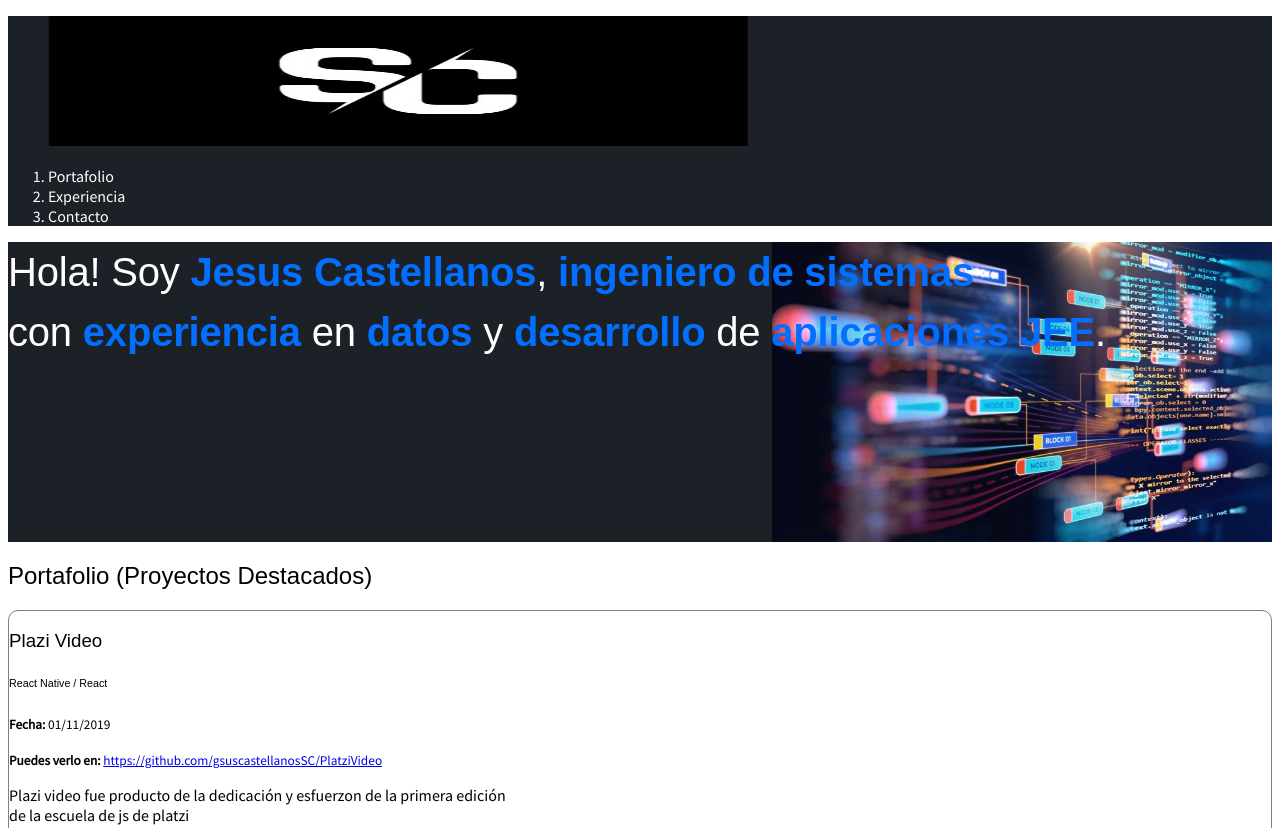
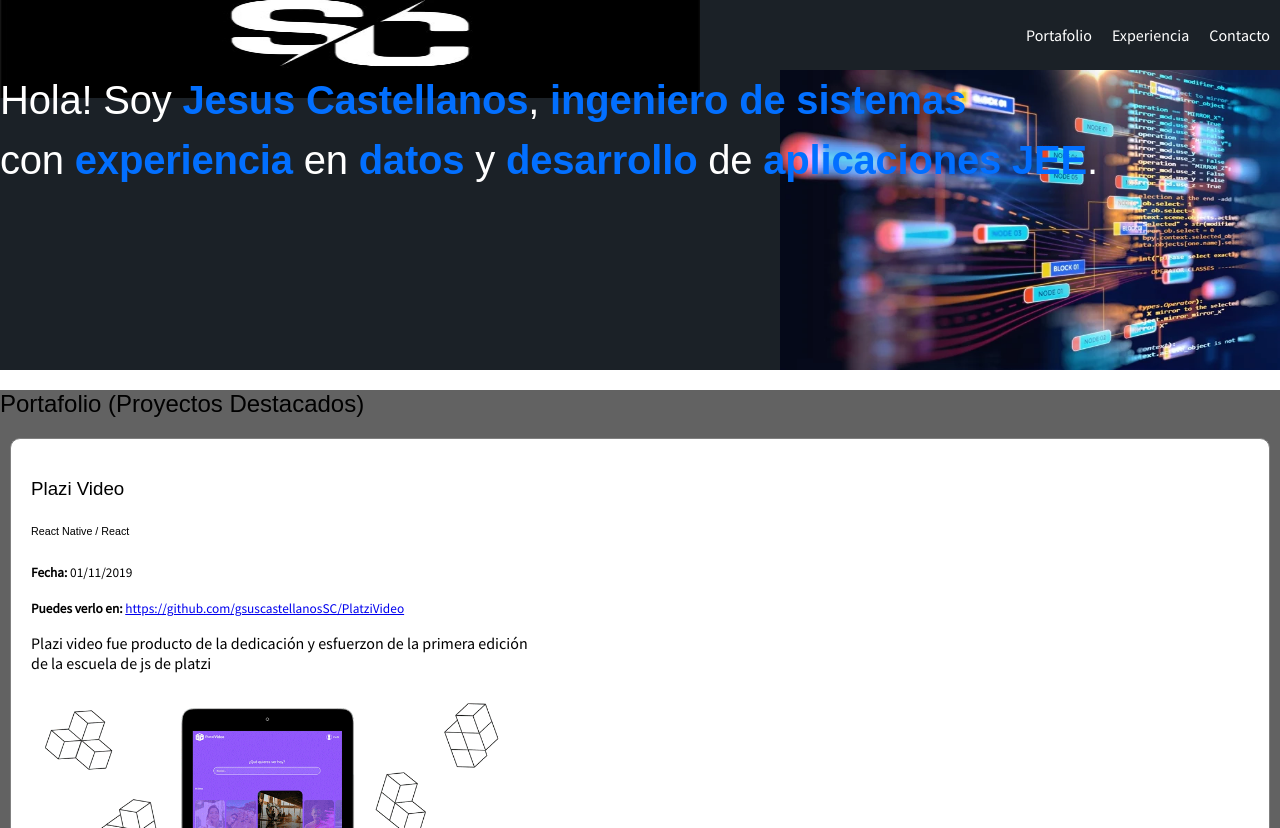
Before and after one commit to gsuscastellanosSC/CursosDeDesarrolloWebOnline, a plain HTML site: page index.html in a window 1280 px wide. Shown: the top 828 px of the page. Drawn offline with Linux system fonts and the light colour scheme.

Commit message:
Inicio de paquetación

```diff
--- a/css/estilos.css
+++ b/css/estilos.css
@@ -9,6 +9,12 @@ valores */
 /* selector de ETIQUETA "header"-->*/
 /* declaración "background"--->*/
 /* valores "red"*/
+ol,
+ul {
+  margin: 0;
+  padding: 0;
+  list-style: none;
+}
 
 .logo-img{
   width: 700px;
@@ -16,6 +22,47 @@ valores */
 }
 body{
   font-family: 'Source Sans Pro', sans-serif;
+  margin: 0;
+}
+
+.header {
+  background-color: #1b2127;
+  color: white;
+  display: flex;
+  height: 70px;
+  align-items: center;
+  justify-content: space-between;
+}
+
+ol,
+ul {
+  margin: 0;
+  padding: 0;
+  list-style: none;
+}
+
+figure {
+  margin: 0;
+}
+
+.header a {
+  color: white;
+  text-decoration: none;
+  display: flex;
+  align-items: center;
+  height: inherit;
+  padding: 0 10px;
+}
+
+.menu {
+  height: inherit;
+}
+.header ol {
+  display: flex;
+  height: inherit;
+}
+.header ol li {
+  height: inherit;
 }
 
 h1,h2,h3,h4,h5,h6{
@@ -28,7 +75,7 @@ h1 {
   line-height: 150%;
   letter-spacing: -.2px;
   color: white;
-  margin: 0 auto;
+  margin: 0px 0px 0px 0px;
 }
 h1 strong{
   color: #026fff;
@@ -44,8 +91,12 @@ h1 strong{
 }
 
 .project{
+  background-color: white;
   border: 1px solid gray;
   border-radius: 10px;
+  margin-bottom: 15px;
+  padding: 20px;
+  margin: 10px;
   margin-bottom: 15px;
 }
 
@@ -60,6 +111,24 @@ h1 strong{
   color: white;
   text-decoration: none;
 }
+.porfolio{
+  margin: 0;
+  background: #626262;
+}
+.flexbox{
+  display: flex;
+  flex-direction: row;
+  flex-wrap: wrap;
+  flex-direction: column;
+  justify-content: center;
+}
+.box{
+  width: 200px;
+  height: 200px;
+  border: 1px solid red;
+  flex-shrink: 0;
+  margin: 10px;
+}
 /*selector de etiqueta header - section
 selector descendente
 body header div -> nav -> ol -> li -> a */
--- a/index.html
+++ b/index.html
@@ -10,13 +10,11 @@
   <link rel="stylesheet" href="css/estilos.css">
 </head>
 <body>
-  <header class="header">
-    <div>
+   <header class="header">
       <figure class="logo">
         <img class="logo-img" src="images/Logo.jpg" alt="logo">
       </figure>
-    </div>
-    <nav class="menu">
+     <nav class="menu">
       <ol>
         <li>
           <a href="#briefcase">Portafolio</a>
```
